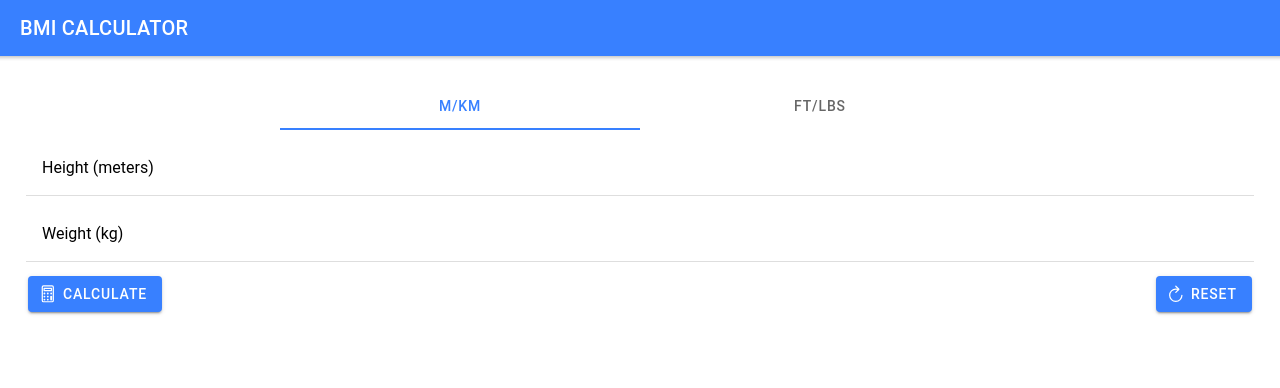
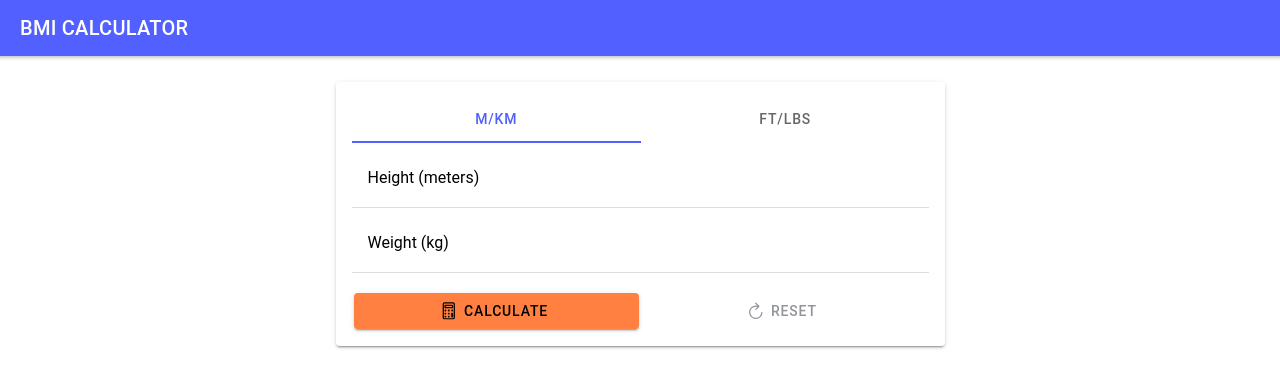
Before and after one commit to BlackE-/ionic-react-01, a React (Create React App) app: page / in a window 1280 px wide. Shown: the top 388 px of the page. Built offline with nearby package versions, Linux system fonts and the light colour scheme.

Commit message:
style(): Add custom styling

```diff
--- a/src/App.tsx
+++ b/src/App.tsx
@@ -2,7 +2,7 @@ import React, {useRef, useState } from 'react';
 
 import { IonApp, IonHeader , IonContent, IonToolbar,
   IonTitle, IonGrid, IonRow, IonCol, IonLabel ,IonInput,
-  IonItem, IonAlert } from '@ionic/react';
+  IonItem, IonAlert, IonCard, IonCardContent } from '@ionic/react';
 
 /* Core CSS required for Ionic components to work properly */
 import '@ionic/react/css/core.css';
@@ -46,7 +46,6 @@ const App: React.FC = () => {
 
     const weight = +enteredWeight / weigthConversionFactor;
     const height = +enteredHeight / heightConversionFactor;
-
     const bmi = weight / (height * height);
     setCalculatedBMI(bmi);
 
@@ -59,7 +58,7 @@ const App: React.FC = () => {
 
   const clearError = () =>{
     setError('');
-  }
+  };
 
   const selectCalcUnitHandler = (selectedValue:'mkg' | 'ftlbs') =>{
       setCalcUnits(selectedValue);
@@ -79,6 +78,11 @@ const App: React.FC = () => {
         </IonHeader>
         <IonContent className="ion-padding">
           <IonGrid>
+            <IonRow>
+              <IonCol size-ms="8" offset-sm="2" size-md="6" offset-md="3">
+                <IonCard className="ion-no-margin">
+                  <IonCardContent>
+                    <IonGrid className="ion-no-padding">
                       <IonRow>
                         <IonCol>
                           <InputControl selectedValue={calcUnits} onSelectValue={selectCalcUnitHandler}></InputControl>
@@ -101,9 +105,18 @@ const App: React.FC = () => {
                         </IonCol>
                       </IonRow>
                       <BMIControls onCalculate={calculateBMI} onReset={resetInputs}/>
+                    </IonGrid>
+                  </IonCardContent>
+                </IonCard>
+              </IonCol>
+            </IonRow>
+            <IonRow>
+              <IonCol>
                 { calculatedBMI && (
                   <BMIResult result={calculatedBMI}/>
                 )}
+              </IonCol>
+            </IonRow>
           </IonGrid>
         </IonContent>
       </IonApp>
--- a/src/components/BMIControls.tsx
+++ b/src/components/BMIControls.tsx
@@ -7,15 +7,15 @@ const BMIControls: React.FC<{
     onReset:()=>void;
 }> = (props) =>{
     return (
-        <IonRow>
-          <IonCol className="ion-text-left" >
-            <IonButton onClick={props.onCalculate}>
+        <IonRow className="ion-margin-top">
+          <IonCol className="ion-text-center" size="12" size-md="6">
+            <IonButton color="secondary" expand="block" onClick={props.onCalculate}>
               <IonIcon slot="start" icon={calculatorOutline}/>
               CALCULATE
             </IonButton>
           </IonCol>
-          <IonCol className="ion-text-right">
-            <IonButton onClick={props.onReset}>
+          <IonCol className="ion-text-center" size="12" size-md="6">
+            <IonButton color="medium" fill="clear" onClick={props.onReset}>
               <IonIcon slot="start" icon={refreshOutline}/>
               RESET
             </IonButton>
--- /dev/null
+++ b/src/components/BMIResult.css
@@ -0,0 +1,7 @@
+#result{
+    --background:black;
+    color:white;
+}
+
+#result h2{font-size:1rem;}
+#result h3{font-size:2rem;margin:1.5rem 0;font-weight:800;}
--- a/src/components/BMIResult.tsx
+++ b/src/components/BMIResult.tsx
@@ -1,19 +1,16 @@
 import React from 'react';
-import {IonRow,IonCol,IonCard, IonCardContent} from '@ionic/react';
+import {IonCard, IonCardContent} from '@ionic/react';
 import { attachProps } from '@ionic/react/dist/types/components/utils';
+import './BMIResult.css';
 
 const BMIResult:React.FC<{result:number}> = (props) =>{
     return (
-        <IonRow>
-            <IonCol>
-              <IonCard>
-                <IonCardContent>
-                    <h2 className="ion-text-center">Your Body-Mass-Index</h2>
-                    <h2 className="ion-text-center">{props.result.toFixed(2)}</h2>
-                </IonCardContent>
-              </IonCard>
-            </IonCol>
-          </IonRow>
+        <IonCard id="result">
+          <IonCardContent>
+              <h2 className="ion-text-center">Your Body-Mass-Index</h2>
+              <h3 className="ion-text-center">{props.result.toFixed(2)}</h3>
+          </IonCardContent>
+        </IonCard>
     );
 }
 
--- a/src/theme/variables.css
+++ b/src/theme/variables.css
@@ -3,78 +3,70 @@ http://ionicframework.com/docs/theming/ */
 
 /** Ionic CSS Variables **/
 :root {
-  /** primary **/
-  --ion-color-primary: #3880ff;
-  --ion-color-primary-rgb: 56, 128, 255;
+  --ion-color-primary: #5260ff;
+  --ion-color-primary-rgb: 82,96,255;
   --ion-color-primary-contrast: #ffffff;
-  --ion-color-primary-contrast-rgb: 255, 255, 255;
-  --ion-color-primary-shade: #3171e0;
-  --ion-color-primary-tint: #4c8dff;
+  --ion-color-primary-contrast-rgb: 255,255,255;
+  --ion-color-primary-shade: #4854e0;
+  --ion-color-primary-tint: #6370ff;
 
-  /** secondary **/
-  --ion-color-secondary: #3dc2ff;
-  --ion-color-secondary-rgb: 61, 194, 255;
-  --ion-color-secondary-contrast: #ffffff;
-  --ion-color-secondary-contrast-rgb: 255, 255, 255;
-  --ion-color-secondary-shade: #36abe0;
-  --ion-color-secondary-tint: #50c8ff;
+  --ion-color-secondary: #ff8040;
+  --ion-color-secondary-rgb: 255,128,64;
+  --ion-color-secondary-contrast: #000000;
+  --ion-color-secondary-contrast-rgb: 0,0,0;
+  --ion-color-secondary-shade: #e07138;
+  --ion-color-secondary-tint: #ff8d53;
 
-  /** tertiary **/
-  --ion-color-tertiary: #5260ff;
-  --ion-color-tertiary-rgb: 82, 96, 255;
-  --ion-color-tertiary-contrast: #ffffff;
-  --ion-color-tertiary-contrast-rgb: 255, 255, 255;
-  --ion-color-tertiary-shade: #4854e0;
-  --ion-color-tertiary-tint: #6370ff;
+  --ion-color-tertiary: #be54fe;
+  --ion-color-tertiary-rgb: 190,84,254;
+  --ion-color-tertiary-contrast: #000000;
+  --ion-color-tertiary-contrast-rgb: 0,0,0;
+  --ion-color-tertiary-shade: #a74ae0;
+  --ion-color-tertiary-tint: #c565fe;
 
-  /** success **/
   --ion-color-success: #2dd36f;
-  --ion-color-success-rgb: 45, 211, 111;
+  --ion-color-success-rgb: 45,211,111;
   --ion-color-success-contrast: #ffffff;
-  --ion-color-success-contrast-rgb: 255, 255, 255;
+  --ion-color-success-contrast-rgb: 255,255,255;
   --ion-color-success-shade: #28ba62;
   --ion-color-success-tint: #42d77d;
 
-  /** warning **/
   --ion-color-warning: #ffc409;
-  --ion-color-warning-rgb: 255, 196, 9;
+  --ion-color-warning-rgb: 255,196,9;
   --ion-color-warning-contrast: #000000;
-  --ion-color-warning-contrast-rgb: 0, 0, 0;
+  --ion-color-warning-contrast-rgb: 0,0,0;
   --ion-color-warning-shade: #e0ac08;
   --ion-color-warning-tint: #ffca22;
 
-  /** danger **/
   --ion-color-danger: #eb445a;
-  --ion-color-danger-rgb: 235, 68, 90;
+  --ion-color-danger-rgb: 235,68,90;
   --ion-color-danger-contrast: #ffffff;
-  --ion-color-danger-contrast-rgb: 255, 255, 255;
+  --ion-color-danger-contrast-rgb: 255,255,255;
   --ion-color-danger-shade: #cf3c4f;
   --ion-color-danger-tint: #ed576b;
 
-  /** dark **/
   --ion-color-dark: #222428;
-  --ion-color-dark-rgb: 34, 36, 40;
+  --ion-color-dark-rgb: 34,36,40;
   --ion-color-dark-contrast: #ffffff;
-  --ion-color-dark-contrast-rgb: 255, 255, 255;
+  --ion-color-dark-contrast-rgb: 255,255,255;
   --ion-color-dark-shade: #1e2023;
   --ion-color-dark-tint: #383a3e;
 
-  /** medium **/
   --ion-color-medium: #92949c;
-  --ion-color-medium-rgb: 146, 148, 156;
+  --ion-color-medium-rgb: 146,148,156;
   --ion-color-medium-contrast: #ffffff;
-  --ion-color-medium-contrast-rgb: 255, 255, 255;
+  --ion-color-medium-contrast-rgb: 255,255,255;
   --ion-color-medium-shade: #808289;
   --ion-color-medium-tint: #9d9fa6;
 
-  /** light **/
   --ion-color-light: #f4f5f8;
-  --ion-color-light-rgb: 244, 245, 248;
+  --ion-color-light-rgb: 244,245,248;
   --ion-color-light-contrast: #000000;
-  --ion-color-light-contrast-rgb: 0, 0, 0;
+  --ion-color-light-contrast-rgb: 0,0,0;
   --ion-color-light-shade: #d7d8da;
   --ion-color-light-tint: #f5f6f9;
 }
+
 
 @media (prefers-color-scheme: dark) {
   /*
@@ -83,26 +75,26 @@ http://ionicframework.com/docs/theming/ */
    */
 
   body {
-    --ion-color-primary: #428cff;
-    --ion-color-primary-rgb: 66,140,255;
-    --ion-color-primary-contrast: #ffffff;
-    --ion-color-primary-contrast-rgb: 255,255,255;
-    --ion-color-primary-shade: #3a7be0;
-    --ion-color-primary-tint: #5598ff;
+    --ion-color-primary: #5260ff;
+  --ion-color-primary-rgb: 82,96,255;
+  --ion-color-primary-contrast: #ffffff;
+  --ion-color-primary-contrast-rgb: 255,255,255;
+  --ion-color-primary-shade: #4854e0;
+  --ion-color-primary-tint: #6370ff;
 
-    --ion-color-secondary: #50c8ff;
-    --ion-color-secondary-rgb: 80,200,255;
-    --ion-color-secondary-contrast: #ffffff;
-    --ion-color-secondary-contrast-rgb: 255,255,255;
-    --ion-color-secondary-shade: #46b0e0;
-    --ion-color-secondary-tint: #62ceff;
+  --ion-color-secondary: #ff8040;
+  --ion-color-secondary-rgb: 255,128,64;
+  --ion-color-secondary-contrast: #000000;
+  --ion-color-secondary-contrast-rgb: 0,0,0;
+  --ion-color-secondary-shade: #e07138;
+  --ion-color-secondary-tint: #ff8d53;
 
-    --ion-color-tertiary: #6a64ff;
-    --ion-color-tertiary-rgb: 106,100,255;
-    --ion-color-tertiary-contrast: #ffffff;
-    --ion-color-tertiary-contrast-rgb: 255,255,255;
-    --ion-color-tertiary-shade: #5d58e0;
-    --ion-color-tertiary-tint: #7974ff;
+  --ion-color-tertiary: #be54fe;
+  --ion-color-tertiary-rgb: 190,84,254;
+  --ion-color-tertiary-contrast: #000000;
+  --ion-color-tertiary-contrast-rgb: 0,0,0;
+  --ion-color-tertiary-shade: #a74ae0;
+  --ion-color-tertiary-tint: #c565fe;
 
     --ion-color-success: #2fdf75;
     --ion-color-success-rgb: 47,223,117;
```
Lines whose indentation alone changed are shown as unchanged.
